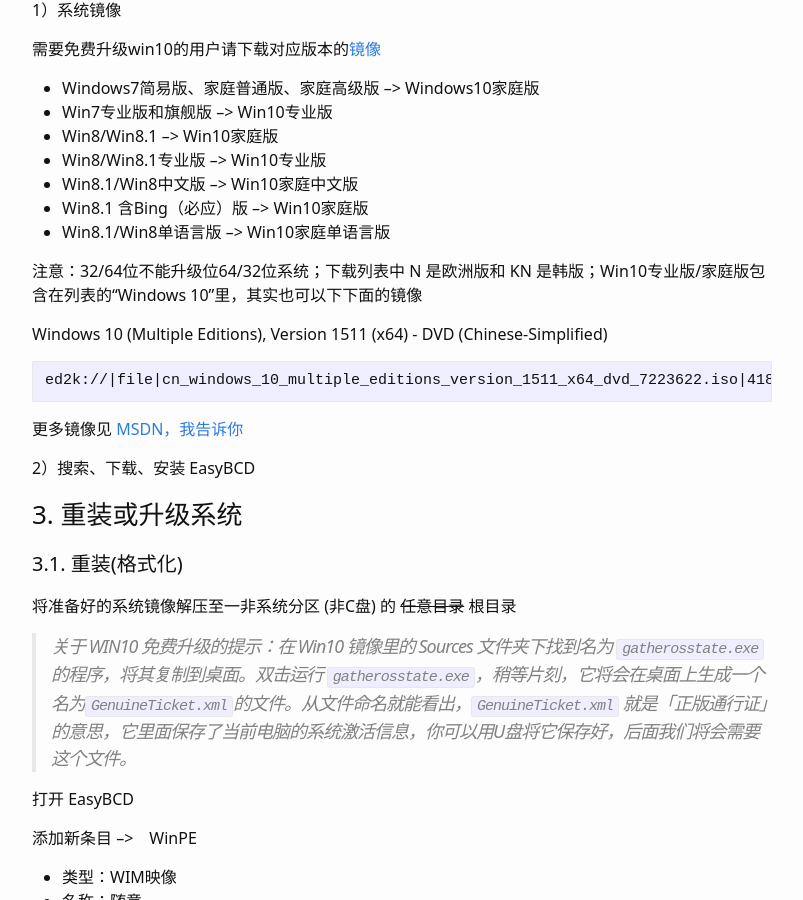
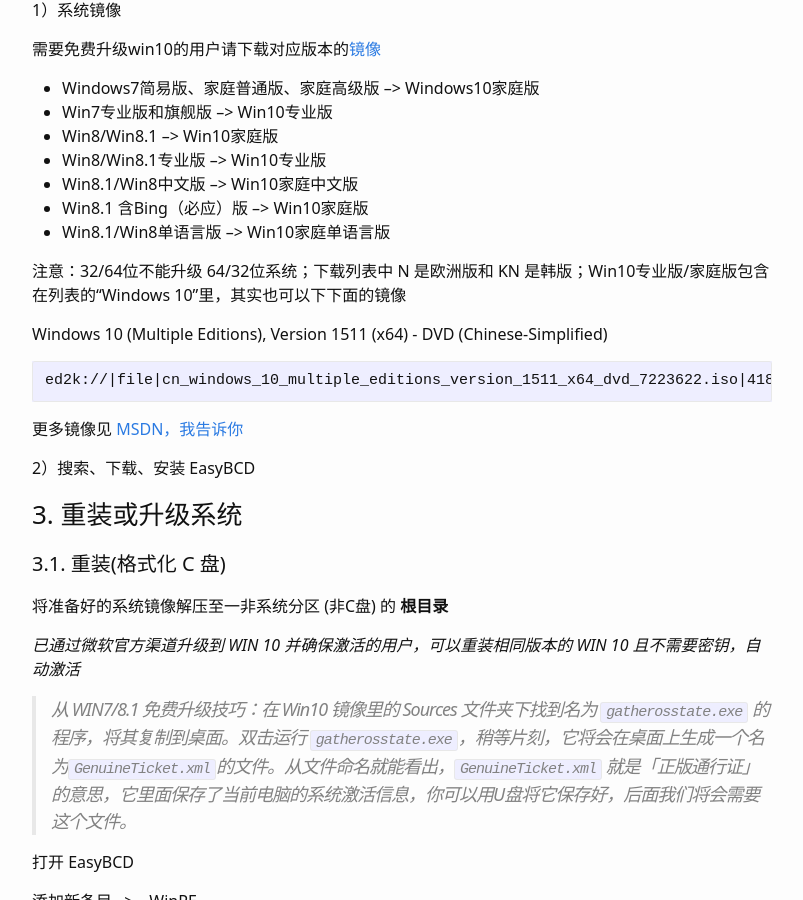
Before and after one commit to dgeibi/dgeibi.github.com, a Jekyll site: the page built from _posts/2015-08-05-install-windows.md, in a window 1280 px wide and 900 px high, scrolled down 475 px. Shown: the whole window, without its empty margins (238-1041 px from the left). Built offline with Jekyll 4.4.1, drawn with Linux system fonts in a browser that asks for light colours; some of the changed text lies outside the part shown.

Commit message:
post: alter

````diff
--- a/_posts/2015-08-05-install-windows.md
+++ b/_posts/2015-08-05-install-windows.md
@@ -28,7 +28,7 @@
 * Win8.1 含Bing（必应）版 --> Win10家庭版
 * Win8.1/Win8单语言版 --> Win10家庭单语言版
 
-注意：32/64位不能升级位64/32位系统；下载列表中 N 是欧洲版和 KN 是韩版；Win10专业版/家庭版包含在列表的“Windows 10”里，其实也可以下下面的镜像
+注意：32/64位不能升级 64/32位系统；下载列表中 N 是欧洲版和 KN 是韩版；Win10专业版/家庭版包含在列表的“Windows 10”里，其实也可以下下面的镜像
 
 Windows 10 (Multiple Editions), Version 1511 (x64) - DVD (Chinese-Simplified)
 
@@ -42,11 +42,13 @@
 
 ### 3. 重装或升级系统
 
-#### 3.1. 重装(格式化)
+#### 3.1. 重装(格式化 C 盘)
 
-将准备好的系统镜像解压至一非系统分区 (非C盘) 的 <del>任意目录</del> 根目录
+将准备好的系统镜像解压至一非系统分区 (非C盘) 的 **根目录**
 
->关于 WIN10 免费升级的提示：在 Win10 镜像里的 Sources 文件夹下找到名为 `gatherosstate.exe` 的程序，将其复制到桌面。双击运行 `gatherosstate.exe`，稍等片刻，它将会在桌面上生成一个名为`GenuineTicket.xml`的文件。从文件命名就能看出，`GenuineTicket.xml` 就是「正版通行证」的意思，它里面保存了当前电脑的系统激活信息，你可以用U盘将它保存好，后面我们将会需要这个文件。
+*已通过微软官方渠道升级到 WIN 10 并确保激活的用户，可以重装相同版本的 WIN 10 且不需要密钥，自动激活*
+
+>从 WIN7/8.1 免费升级技巧：在 Win10 镜像里的 Sources 文件夹下找到名为 `gatherosstate.exe` 的程序，将其复制到桌面。双击运行 `gatherosstate.exe`，稍等片刻，它将会在桌面上生成一个名为`GenuineTicket.xml`的文件。从文件命名就能看出，`GenuineTicket.xml` 就是「正版通行证」的意思，它里面保存了当前电脑的系统激活信息，你可以用U盘将它保存好，后面我们将会需要这个文件。
 
 打开 EasyBCD
 
@@ -95,7 +97,7 @@
 
 ▲此后，Windows 安装程序要至少重启两次，耐心等待30分钟左右将进入后续设置。后续设置很简单，这里就跳过了。
 
->关于 WIN10 免费升级的提示：待 Win10 安装完成并进入桌面后，按键盘 Win+R 快捷键，打开“运行”，输入
+>从 WIN7/8.1 免费升级技巧：待 Win10 安装完成并进入桌面后，按键盘 Win+R 快捷键，打开“运行”，输入
 >
 >```
 %ProgramData%\Microsoft\Windows\ClipSVC\GenuineTicket
````
